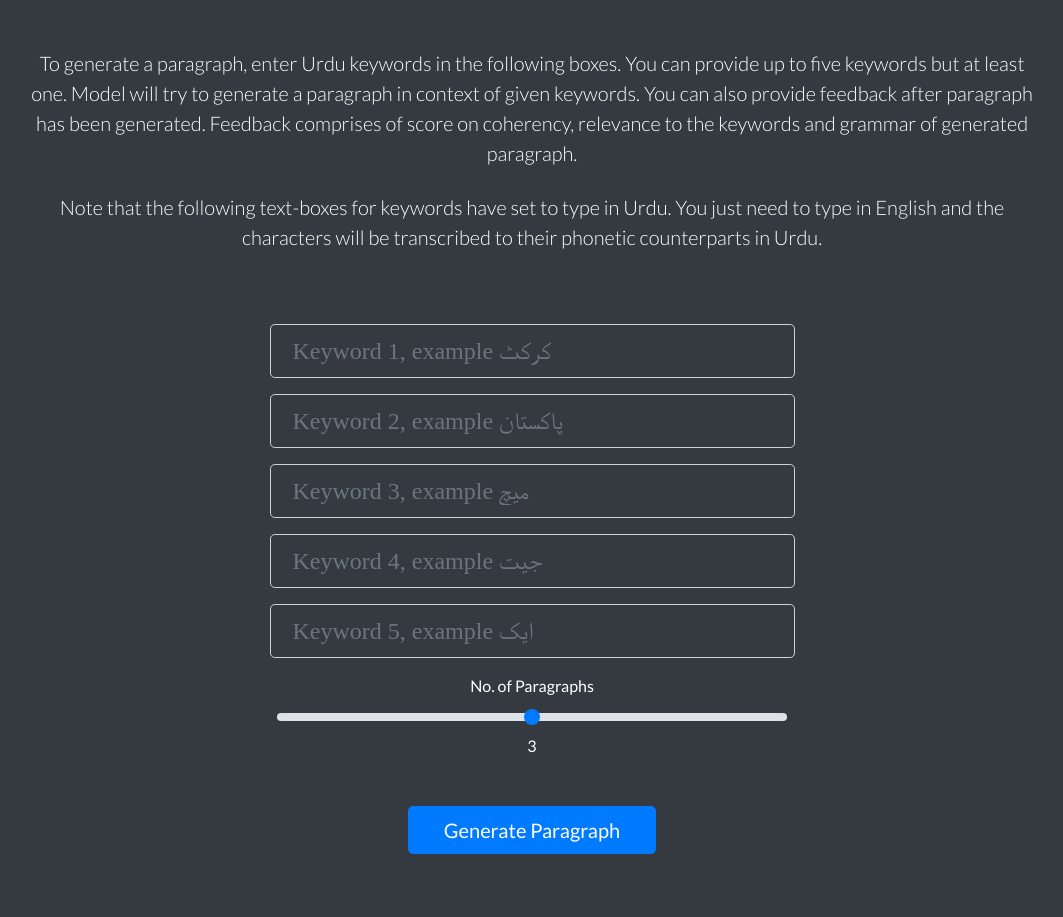
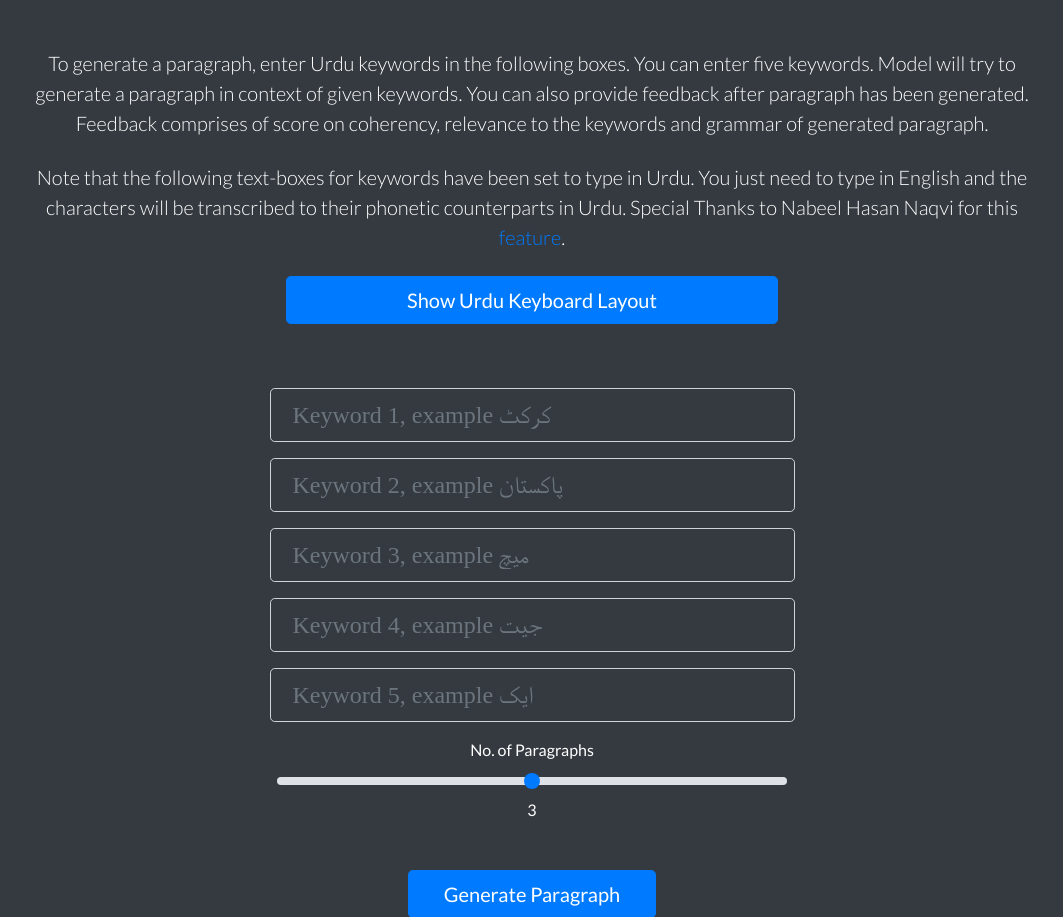
Before and after one commit to Raza135/Webpage_Zafar, a Flask app: page /generate in a window 1280 px wide. Shown: the part 80-997 px from the top of the page, without its empty margins (108-1171 px from the left). Run offline with Flask 2, Linux system fonts and the light colour scheme; the visitor is signed in with stand-in values (Sample User, id 1); parts of the project's set-up code (start-up, migrations or seed data) failed here and were passed over; some libraries are stand-ins or nearby versions.

Commit message:
updating model files

```diff
--- a/app.py
+++ b/app.py
@@ -130,11 +130,21 @@ def paragraphs():
 
     print("session data:", key1, key2, key3, key4, key5, timestampKeywords, keywordsID)
 
+    paras = []
+
+    for i in range(len(session['numParas'])):
+        paras.append(evaluateAndShowAttention(
+            [key1, key2, key3, key4, key5], method='beam_search', is_sample=True))
+
+    print("before", paras)
+
     session['paras'] = []
 
-    for i in range(len(session['numParas'])):
-        session['paras'].append(evaluateAndShowAttention(
-            [key1, key2, key3, key4, key5], method='beam_search', is_sample=True))
+    for i in paras:
+        temp = i.replace("<BOS>", "").replace("<UNK>", "").replace("<EOS>", "").replace("<PAD>", "")
+        session["paras"].append(temp)
+
+    print("after", session["paras"])
 
     for i in session['paras']:
         db.execute("INSERT INTO paragraph (keywords_idkeywords, para) VALUES (:keywordIDI, :paraI)", {
@@ -535,7 +545,7 @@ if __name__ == '__main__':
 
     save_folder = ""
     # run for inference 13
-    version_num = 1
+    version_num = 67
     # Type = 'best'
     Type = 'trainable'
     model_check_point = 'modelFiles/model_%s_%d.pk' % (Type, version_num)
--- a/templates/generate.html
+++ b/templates/generate.html
@@ -76,20 +76,25 @@
     <div class="container p-5">
       <div class="form-row col-12 mx-auto">
         <p class="lead mb-4">
-          To generate a paragraph, enter Urdu keywords in the following boxes. You can provide up to five keywords but
-          at least one. Model will try to generate a paragraph in context of given keywords. You can also provide
+          To generate a paragraph, enter Urdu keywords in the following boxes. You can enter five keywords. Model will try to generate a paragraph in context of given keywords. You can also provide
           feedback after paragraph has been generated. Feedback comprises of score on coherency, relevance to the
           keywords and grammar of generated paragraph.</p>
         <p class="lead mb-4">
-          Note that the following text-boxes for keywords have set to type in Urdu. You just need to type in English and
-          the characters will be transcribed to their phonetic counterparts in Urdu.</p>
-      </div>
+          Note that the following text-boxes for keywords have been set to type in Urdu. You just need to type in English and
+          the characters will be transcribed to their phonetic counterparts in Urdu. Special Thanks to Nabeel Hasan Naqvi for this <a href="https://urdumehfil.net/wp-content/themes/sabaz-urdu/urdu-open-pad.js" target="_blank">feature</a>.</p>
+        </div>
+
+        <div class="row col-md-6 mb-3 mx-auto">
+          <button id="layoutShowHideButton" class="btn btn-block btn-lg btn-primary">Show Urdu Keyboard Layout</button>
+        </div>
+
+        <div class="row" id="layoutImageDiv" style="display: none;">
+          <img class="mx-auto d-block" src="static/img/urduPhoneticKeyBoardLayout.png">
+
+          <p>Note: This keyboard works on mapping mechanism and not all mappings have been implemented as shown in the layout image. Special Thanks to <a class="text-center" href="https://www.mbilalm.com/urdu-phonetic-keyboard.php">mbilalm.com</a> for the layout.</p>
+        </div>
     </div>
   </section>
-
-  <!-- https://hindityping.info/online-urdu-typing-test/ -->
-
-  <!-- https://in.pinterest.com/pin/526428643923238528/ -->
 
   <section>
 
@@ -98,8 +103,8 @@
       <div class="container mb-5">
         <div class="col-12 col-md-6 mb-3 mx-auto">
           <input lang="ur" name="key1" type="text" class="form-control form-control-lg text-white bg-dark"
-            placeholder=" کرکٹ Keyword 1, example " required
-            style="font-family: urduNastaliq, Fallback, sans-serif; text-align: left; direction: rtl;" id="input_key1">
+            placeholder=" کرکٹ Keyword 1, example "
+            style="font-family: urduNastaliq, Fallback, sans-serif; text-align: left; direction: rtl;" id="input_key1" required>
         </div>
 
         <script type=text/javascript>makeUrduEditor("key1", "24px")</script>
@@ -107,7 +112,7 @@
         <div class="col-12 col-md-6 mb-3 mx-auto">
           <input lang="ur" name="key2" type="text" class="form-control form-control-lg text-white bg-dark"
             placeholder=" پاکستان Keyword 2, example "
-            style="font-family: urduNastaliq, Fallback, sans-serif; text-align: left; direction: rtl;" id="input_key2">
+            style="font-family: urduNastaliq, Fallback, sans-serif; text-align: left; direction: rtl;" id="input_key2" required>
         </div>
 
         <script type=text/javascript>makeUrduEditor("key2", "24px")</script>
@@ -115,7 +120,7 @@
         <div class="col-12 col-md-6 mb-3 mx-auto">
           <input lang="ur" name="key3" type="text" class="form-control form-control-lg text-white bg-dark"
             placeholder=" میچ Keyword 3, example "
-            style="font-family: urduNastaliq, Fallback, sans-serif; text-align: left; direction: rtl;" id="input_key3">
+            style="font-family: urduNastaliq, Fallback, sans-serif; text-align: left; direction: rtl;" id="input_key3" required>
         </div>
 
         <script type=text/javascript>makeUrduEditor("key3", "24px")</script>
@@ -123,7 +128,7 @@
         <div class="col-12 col-md-6 mb-3 mx-auto">
           <input lang="ur" name="key4" type="text" class="form-control form-control-lg text-white bg-dark"
             placeholder=" جیت Keyword 4, example "
-            style="font-family: urduNastaliq, Fallback, sans-serif; text-align: left; direction: rtl;" id="input_key4">
+            style="font-family: urduNastaliq, Fallback, sans-serif; text-align: left; direction: rtl;" id="input_key4" required>
         </div>
 
         <script type=text/javascript>makeUrduEditor("key4", "24px")</script>
@@ -131,7 +136,7 @@
         <div class="col-12 col-md-6 mb-3 mx-auto">
           <input lang="ur" name="key5" type="text" class="form-control form-control-lg text-white bg-dark"
             placeholder=" ایک Keyword 5, example "
-            style="font-family: urduNastaliq, Fallback, sans-serif; text-align: left; direction: rtl;" id="input_key5">
+            style="font-family: urduNastaliq, Fallback, sans-serif; text-align: left; direction: rtl;" id="input_key5" required>
         </div>
 
         <script type=text/javascript>makeUrduEditor("key5", "24px")</script>
@@ -181,20 +186,21 @@
   <script src="static/vendor/bootstrap/js/bootstrap.bundle.min.js"></script>
 
   <script>
-    const btn = document.querySelector("button");
-    const post = document.querySelector(".post");
-    const widget = document.querySelector(".star-widget");
-    const editBtn = document.querySelector(".edit");
-    btn.onclick = () => {
-      // widget.style.display = "none";
-      // post.style.display = "block";
-      editBtn.onclick = () => {
-        // widget.style.display = "block";
-        // post.style.display = "none";
-      }
-      return false;
-    }
+    $(document).ready(function () {
+      $("#layoutShowHideButton").click(function () {
+        $("#layoutImageDiv").toggle();
+
+        if ($(this).text() == "Show Urdu Keyboard Layout") {
+          $(this).text("Hide Urdu Keyboard Layout");
+        } else {
+          $(this).text("Show Urdu Keyboard Layout");
+        };
+      });
+    });
+
   </script>
+
+
 
 </body>
 
--- a/templates/paragraphs.html
+++ b/templates/paragraphs.html
@@ -119,7 +119,7 @@
           border-width: 5px;
           font-family: urduNastaliq, Fallback, sans-serif;
           direction: rtl;
-          text-align: right;" disabled>{{ data['paras'][paraNum-1] }}</textarea>
+          text-align: right;font-size: 20px;" disabled>{{ data['paras'][paraNum-1] }}</textarea>
       </div>
 
       <div class="form-row col-12 mx-auto">
```
Also changed, not shown: static/img/referenceUrduKeyboard.png (deleted), static/img/urduPhoneticKeyBoardLayout.png (added), 10 other files.
